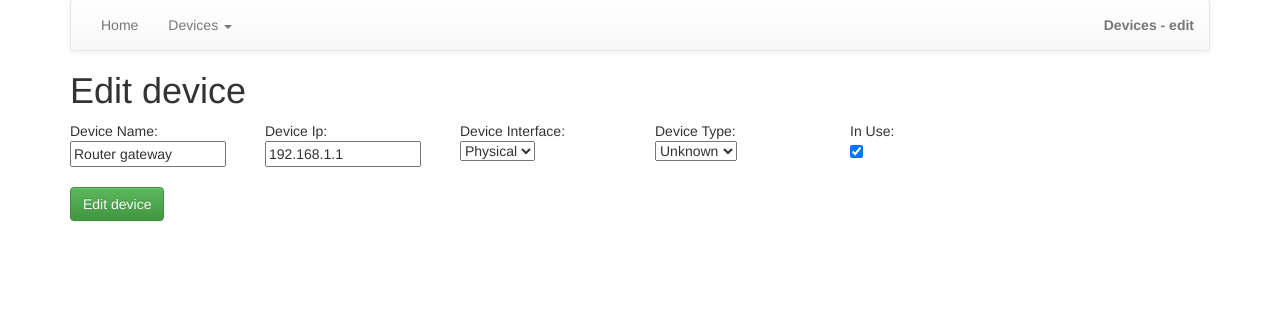
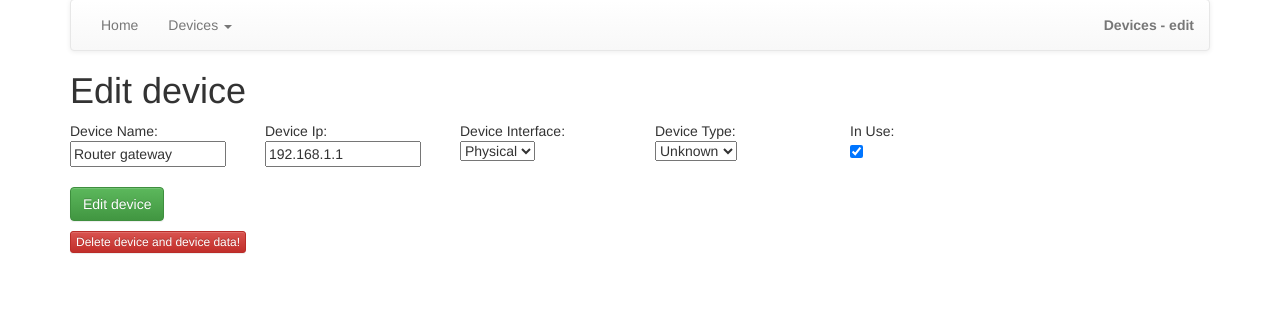
Before and after one commit to LeskoIam/homeNET, a Flask app: page /edit/1 in a window 1280 px wide. Shown: the part 246-581 px from the top of the page. Run offline with Flask 2, Linux system fonts and the light colour scheme; data comes from the database, SQL or seed files in the repository; both versions use the stored data as it was after the commit; parts of the project's set-up code (start-up, migrations or seed data) failed here and were passed over; some libraries are stand-ins or nearby versions.

Commit message:
Re-added delete functionality that deletes device data (measurements) too

```diff
--- a/app/forms.py
+++ b/app/forms.py
@@ -5,7 +5,7 @@ __author__ = 'Lesko'
 # When it lies to you, it may be a while before you realize something's wrong.
 
 from flask.ext.wtf import Form
-from wtforms import StringField, SelectField, BooleanField
+from wtforms import StringField, SelectField, BooleanField, HiddenField
 from wtforms.validators import DataRequired
 
 
@@ -24,3 +24,4 @@ class AddEditNodeForm(Form):
                                        ("web", "Web")])
 
     in_use = BooleanField("in_use", default=True)
+    node_id = HiddenField("node_id")
--- a/app/pinger/pinger.py
+++ b/app/pinger/pinger.py
@@ -17,7 +17,7 @@ def ping_all():
     common_id = db.session.query(LastEntry.last_common_id).\
         order_by(LastEntry.date_time.desc()).first()[0] + 1
     for device in devices:
-        print device.ip
+        print "Pinging:", device.ip
         up, delay = is_up(device.ip, timeout=0.9)
         data = PingerData(date_time=datetime.datetime.today(),
                           common_id=common_id,
--- a/app/templates/add_edit_device.html
+++ b/app/templates/add_edit_device.html
@@ -33,4 +33,9 @@
             </div>
         </div>
     </form>
+    {% if "edit" in add_edit %}
+        <form action="/delete/{{ form.node_id }}" method="post" name="edit_f">
+            <button value="edit" type="submit" class="btn btn-danger btn-xs">Delete device and device data!</button>
+        </form>
+        {% endif %}
 {% endblock %}
--- a/app/views.py
+++ b/app/views.py
@@ -114,6 +114,7 @@ def edit_device(device_id):
     form.interface.data = to_edit.interface
     form.device_type.data = to_edit.device_type
     form.in_use.data = to_edit.in_use
+    form.node_id = to_edit.id
     return render_template("add_edit_device.html",
                            form=form,
                            add_edit="edit device",
@@ -140,14 +141,45 @@ def toggle_device_in_use(device_id):
     return redirect("/manage_devices")
 
 
+@app.route("/delete/<device_id>", methods=["GET", "POST"])
+def delete_device(device_id):
+    print "delete row"
+    try:
+        to_delete = db.session.query(Nodes).filter(Nodes.id == int(device_id)).all()[0]
+        data_to_delete = db.session.query(PingerData).filter(PingerData.node_id == device_id).all()
+    except IndexError:
+        flash("Delete not successful!")
+        return redirect("/manage_devices")
+    print to_delete
+    try:
+        db.session.delete(to_delete)
+        for data in to_delete:
+            db.session.delete(data)
+        db.session.commit()
+        flash("Successfully deleted {0}".format(str(to_delete)))
+    except sqlalchemy.exc.IntegrityError as e:
+        db.session.rollback()
+        print e
+        flash("Delete not successful - %s" % str(e.message))
+    return redirect("/manage_devices")
+
+
 @app.route('/temp', methods=["GET", "POST"])
 def test():
-    # to_delete = db.session.query(PingerData).filter(PingerData.node_id == 2).all()
-    # print to_delete
-    # for data in to_delete:
-    #     db.session.delete(data)
-    # db.session.commit()
+    to_delete = db.session.query(PingerData).filter(PingerData.node_id == 2).all()
+    print to_delete
+    for data in to_delete:
+        db.session.delete(data)
+    db.session.commit()
     return render_template("view_devices.html")
+
+
+def delete_device_data(device_id):
+    data_to_delete = db.session.query(PingerData).filter(PingerData.node_id == device_id).all()
+    print data_to_delete
+    for data in data_to_delete:
+        db.session.delete(data)
+    db.session.commit()
 
 
 def find_in_lists(data, search, index):
```
Also changed, not shown: app.db.
